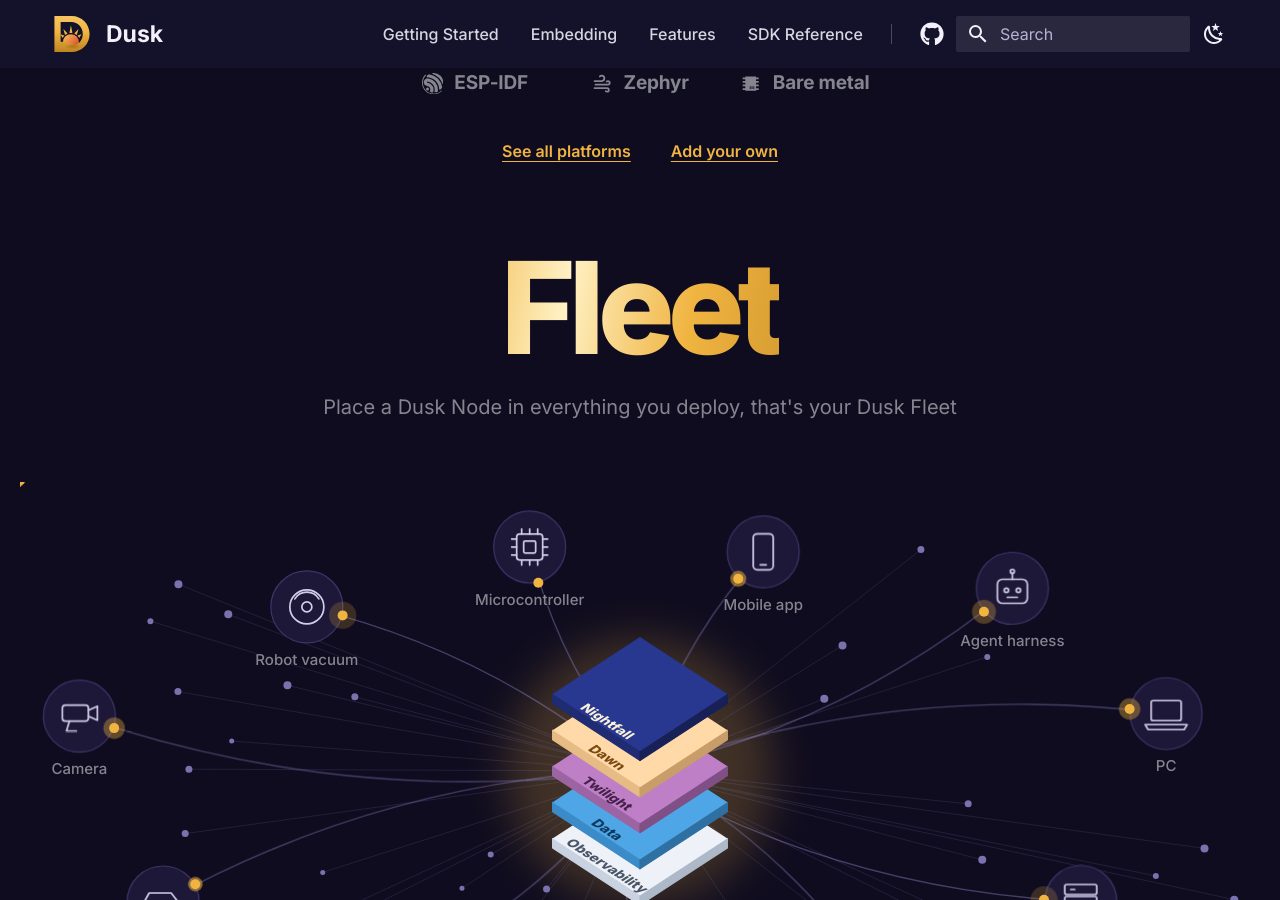
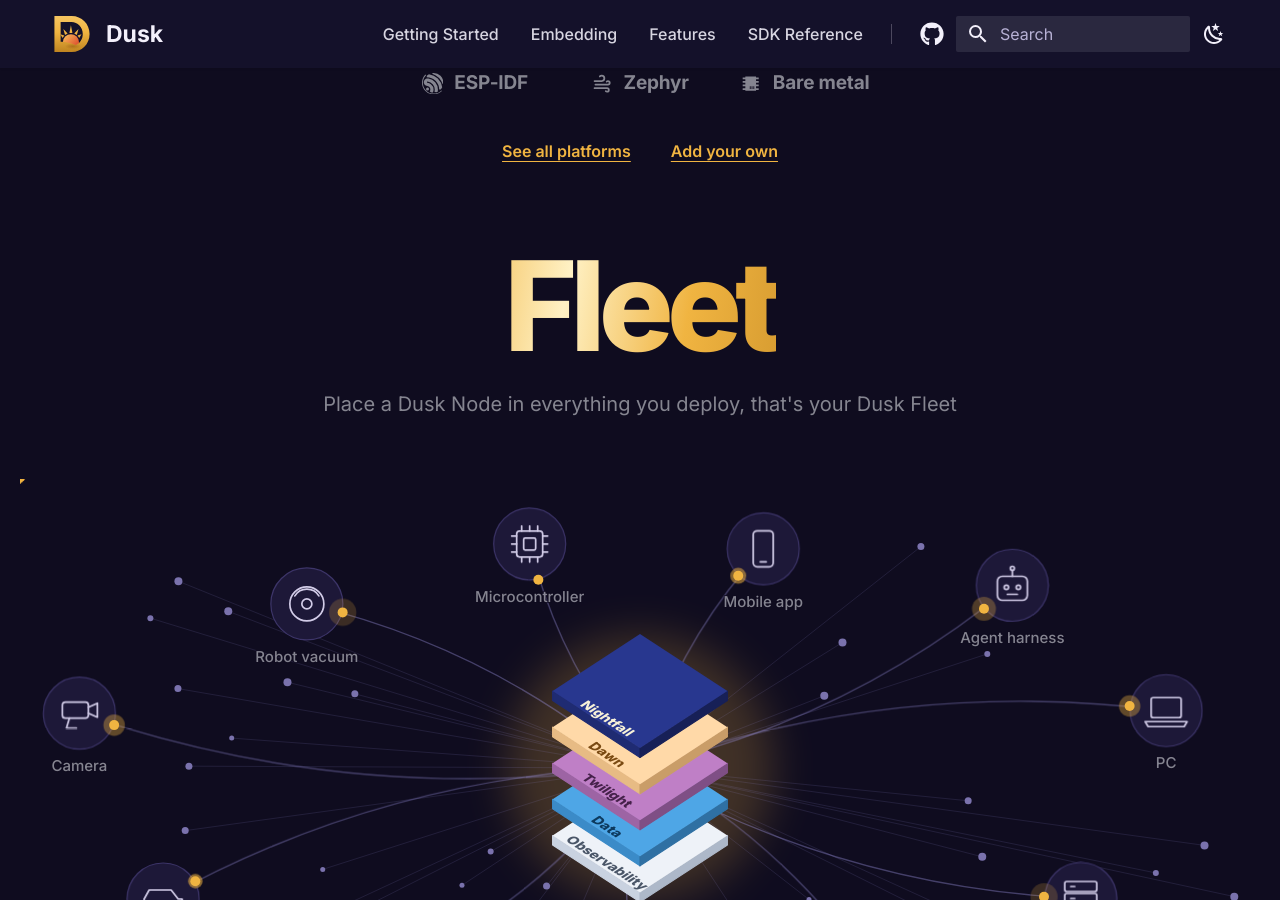
Before and after one commit to tomerze/dusk, an MkDocs documentation site: the page built from docs/docs/index.md, in a window 1280 px wide and 900 px high, scrolled down 970 px. Built offline with MkDocs 1.6.1 and Material for MkDocs 9.7.7, drawn with Linux system fonts in a browser that asks for light colours; comment, search, counter and statistics services are not loaded.

Commit message:
Update docs to size the home page's headings by their section's width
The wordmark, the hero's lead and the section titles scaled with vw, the
viewport's width, so they sized against the window rather than the
section they sit in. The hero and every section are now inline-size
containers and those three sizes use cqi, a hundredth of the section's
own width, inside the same clamp() limits as before.

```diff
--- a/docs/docs/assets/stylesheets/landing.css
+++ b/docs/docs/assets/stylesheets/landing.css
@@ -146,6 +146,7 @@
 }
 
 .dusk-hero {
+  container-type: inline-size;
   position: relative;
   overflow: hidden;
   padding: 3rem var(--dusk-gutter) 0;
@@ -297,7 +298,7 @@
 .dusk-landing .dusk-hero__wordmark {
   margin: 0;
   padding-bottom: 0.06em;
-  font-size: clamp(4rem, 12vw, 6.6rem);
+  font-size: clamp(4rem, 12cqi, 6.6rem);
   font-weight: 800;
   line-height: 0.95;
   letter-spacing: -0.055em;
@@ -318,7 +319,7 @@
 }
 .dusk-landing .dusk-hero__lead {
   margin: 1.1rem 0 0;
-  font-size: clamp(1.1rem, 3.6vw, 2.1rem);
+  font-size: clamp(1.1rem, 3.6cqi, 2.1rem);
   font-weight: 750;
   line-height: 1.18;
   letter-spacing: -0.025em;
@@ -476,13 +477,14 @@
 }
 
 .dusk-section {
+  container-type: inline-size;
   padding: 5rem var(--dusk-gutter);
 }
 .dusk-landing .dusk-section > h2 {
   display: table;
   margin: 0 auto;
   padding: 0;
-  font-size: clamp(3.6rem, 10vw, 6.4rem);
+  font-size: clamp(3.6rem, 10cqi, 6.4rem);
   font-weight: 800;
   line-height: 1;
   letter-spacing: -0.055em;
```
